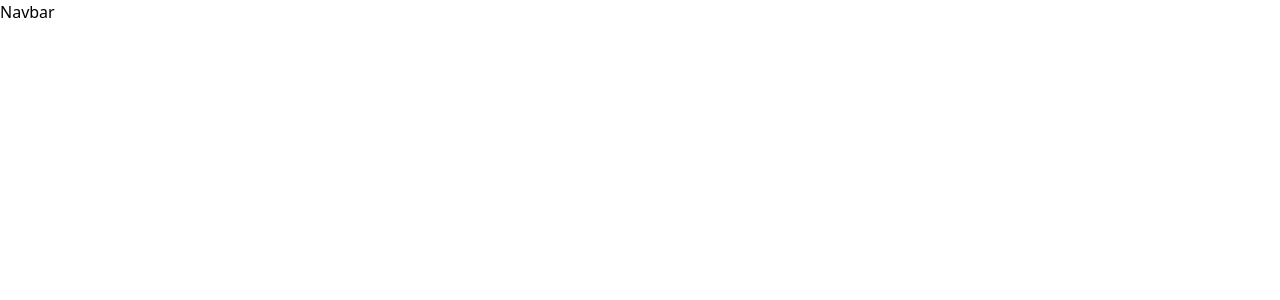
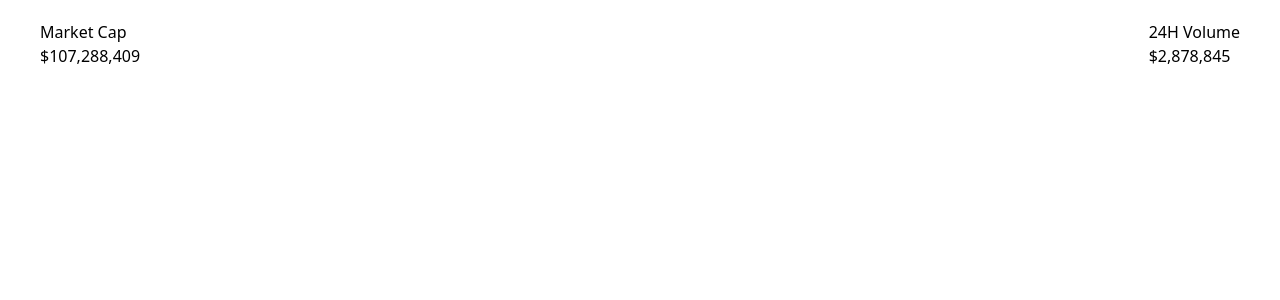
Before and after one commit to Tez-cyber/coqinu-site, a React (Vite) app: page / in a window 1280 px wide. Shown: the top 300 px of the page. Built offline with nearby package versions, Linux system fonts and the light colour scheme.

Commit message:
Started first navbar section

```diff
--- a/src/components/Navbar.jsx
+++ b/src/components/Navbar.jsx
@@ -1,9 +1,27 @@
 import React from 'react'
 
 const Navbar = () => {
-  return (
-    <div>Navbar</div>
-  )
+    return (
+        <nav>
+            <div className="">
+                <div className="flex justify-between py-5 lg:w-contain lg:mx-auto">
+                    <div className="">
+                        <p className="">Market Cap</p>
+                        <p className="">$107,288,409</p>
+                    </div>
+                    <div className="">
+                        <p className="">24H Volume</p>
+                        <p className="">$2,878,845</p>
+                    </div>
+                </div>
+                <div className="">
+                    <div className=""></div>
+                    <div className=""></div>
+                    <div className=""></div>
+                </div>
+            </div>
+        </nav>
+    )
 }
 
 export default Navbar
--- a/tailwind.config.js
+++ b/tailwind.config.js
@@ -10,7 +10,7 @@ export default {
         mainColor: '#e84142'
       },
       width: {
-        contain: '1400px'
+        contain: '1200px'
       },
     },
   },
```
